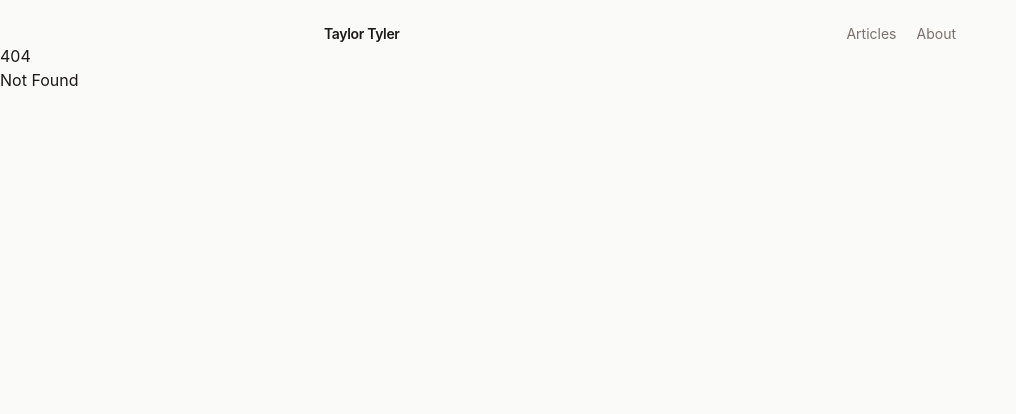
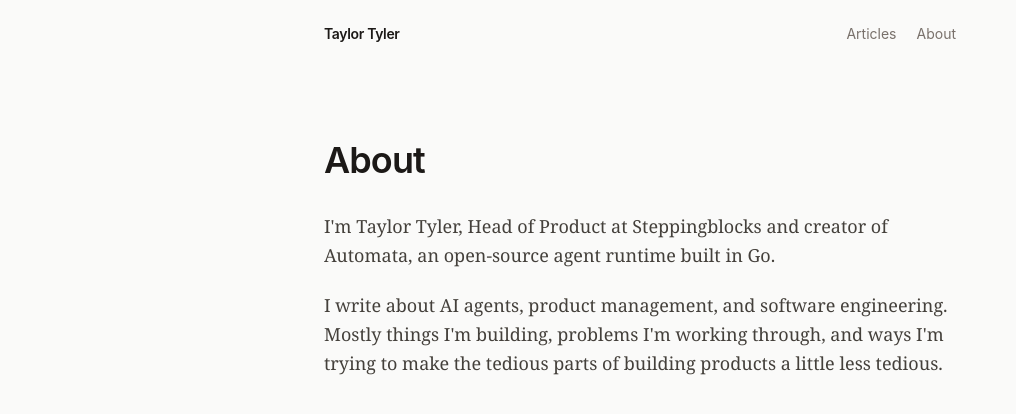
Before and after one commit to taylortyler-1/taylortyler-sh, a SvelteKit app: page /about in a window 1280 px wide. Before the commit this address had no page. Shown: the top 414 px of the page, without its empty margins (0-1016 px from the left). Built offline with nearby package versions, Linux system fonts and the light colour scheme.

Commit message:
feat: add About page with Taylor Tyler bio

```diff
--- /dev/null
+++ b/src/routes/about/+page.svelte
@@ -0,0 +1,20 @@
+<svelte:head>
+	<title>About</title>
+	<meta name="description" content="A short bio about Taylor Tyler." />
+</svelte:head>
+
+<main class="mx-auto max-w-2xl px-5 py-16 sm:py-24">
+	<h1 class="text-3xl font-semibold tracking-tight sm:text-4xl">About</h1>
+
+	<div class="mt-8 space-y-5 font-serif text-lg leading-relaxed text-stone-700 dark:text-stone-300">
+		<p>
+			I'm Taylor Tyler, Head of Product at Steppingblocks and creator of Automata, an open-source
+			agent runtime built in Go.
+		</p>
+		<p>
+			I write about AI agents, product management, and software engineering. Mostly things I'm
+			building, problems I'm working through, and ways I'm trying to make the tedious parts of
+			building products a little less tedious.
+		</p>
+	</div>
+</main>
--- /dev/null
+++ b/src/routes/about/+page.ts
@@ -0,0 +1 @@
+export const prerender = true;
```
